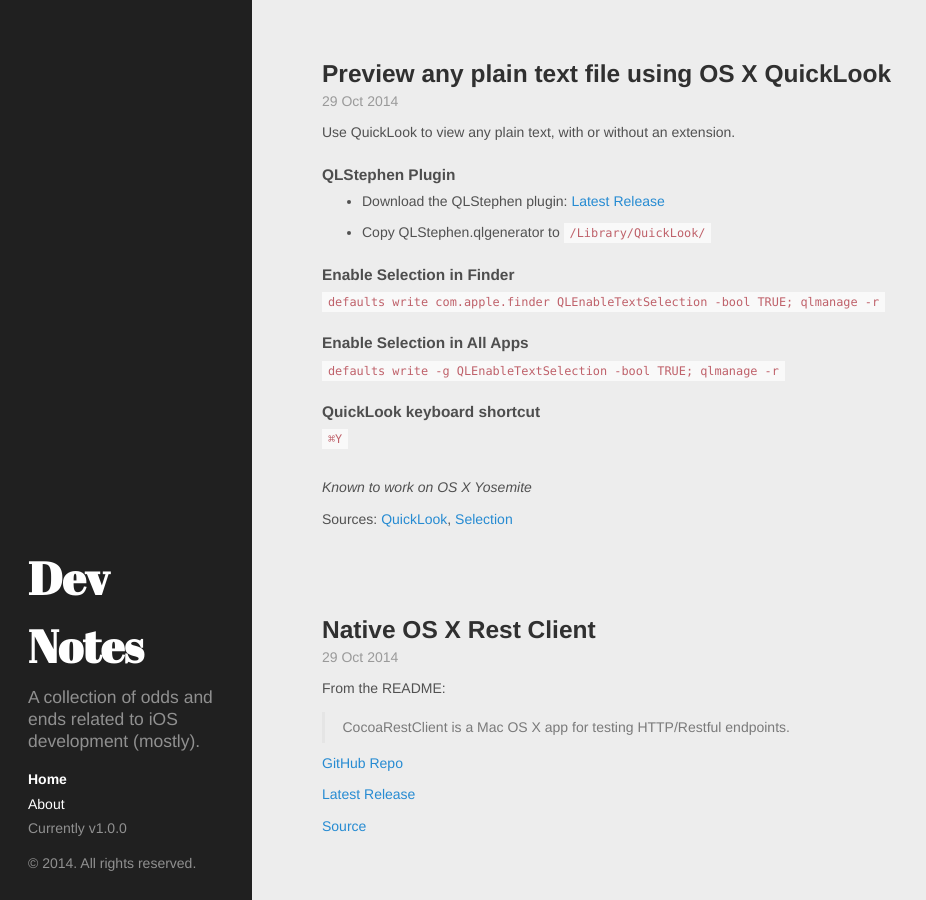
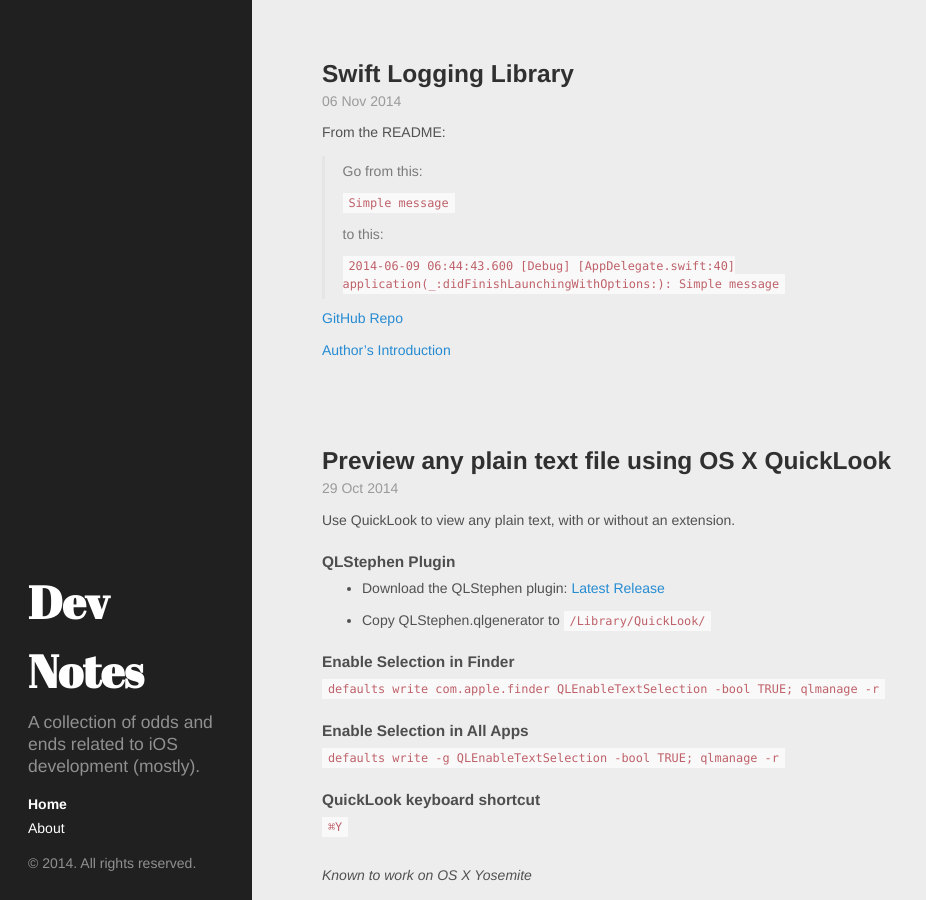
Before and after one commit to james919/james919.github.io.old, a Jekyll site: the page built from index.html, in a window 1280 px wide and 900 px high. Shown: the whole window, without its empty margins (0-926 px from the left). Built offline with Jekyll 4.4.1, drawn with Linux system fonts in a browser that asks for light colours; Markdown is read by kramdown in place of the engine named in the settings; the list of posts is cut into pages by our own code.

Commit message:
Swift Logging Library, added contact info

```diff
--- a/_includes/sidebar.html
+++ b/_includes/sidebar.html
@@ -31,7 +31,6 @@
         <a class="sidebar-nav-item" href="{{ site.github.repo }}">GitHub project</a>-->
       {% endcomment %}
 
-      <span class="sidebar-nav-item">Currently v{{ site.version }}</span>
     </nav>
 
     <p>&copy; {{ site.time | date: '%Y' }}. All rights reserved.</p>
--- /dev/null
+++ b/_posts/2014-11-6-swift-logging.md
@@ -0,0 +1,19 @@
+---
+layout: post
+title: Swift Logging Library
+---
+
+From the README:
+> Go from this:
+>
+> `Simple message`
+>
+> to this:
+>
+> `2014-06-09 06:44:43.600 [Debug] [AppDelegate.swift:40] application(_:didFinishLaunchingWithOptions:): Simple message`
+
+
+
+[GitHub Repo](https://github.com/DaveWoodCom/XCGLogger)
+
+[Author's Introduction](http://www.cerebralgardens.com/blog/entry/2014/06/09/the-first-essential-swift-3rd-party-library-to-include-in-your-project)
```
Also changed, not shown: about.md (+6 -0 lines).
